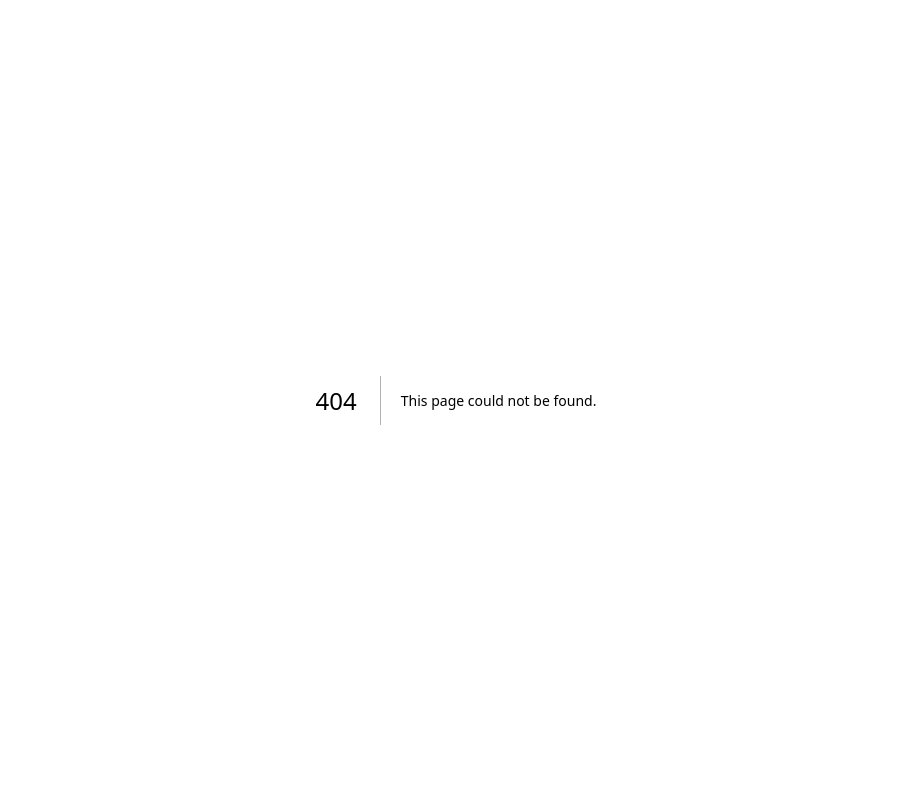
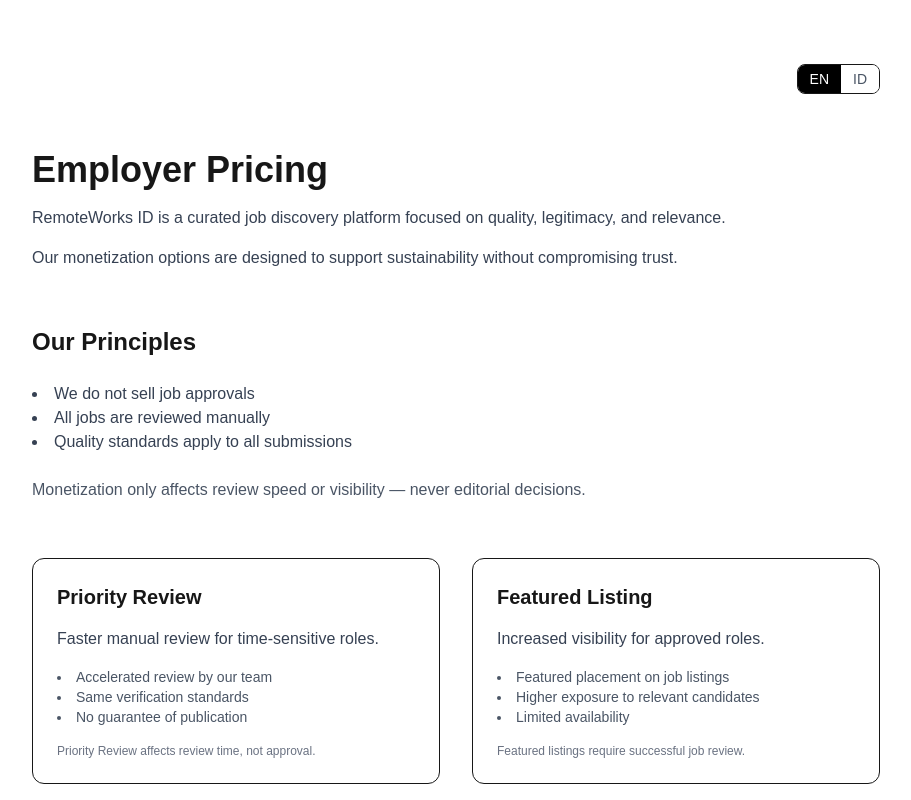
Before and after one commit to megakasmin/remoteworks-id, a Next.js app: page /employers/pricing in a window 1280 px wide. Before the commit this address had no page. Shown: the top 800 px of the page, without its empty margins (184-1095 px from the left). Built offline with nearby package versions, Linux system fonts and the light colour scheme.

Commit message:
Standardize language toggle across employer pages

```diff
--- /dev/null
+++ b/app/employers/pricing/PricingClient.tsx
@@ -0,0 +1,171 @@
+"use client";
+
+import { useState } from "react";
+import Link from "next/link";
+import LanguageToggle from "@/components/LanguageToggle";
+
+type Language = "en" | "id";
+
+export default function PricingClient() {
+  const [lang, setLang] = useState<Language>("en");
+
+  return (
+    <section className="space-y-14">
+      {/* Language Toggle */}
+<div className="flex justify-end">
+  <LanguageToggle language={lang} onChange={setLang} />
+</div>
+
+
+      {/* CONTENT */}
+      {lang === "en" ? (
+        <>
+          <header className="space-y-4">
+            <h1 className="text-4xl font-bold">Employer Pricing</h1>
+            <p className="text-gray-700">
+              RemoteWorks ID is a curated job discovery platform focused on
+              quality, legitimacy, and relevance.
+            </p>
+            <p className="text-gray-700">
+              Our monetization options are designed to support sustainability
+              without compromising trust.
+            </p>
+          </header>
+
+          <section className="space-y-6">
+            <h2 className="text-2xl font-semibold">Our Principles</h2>
+            <ul className="list-disc list-inside text-gray-700">
+              <li>We do not sell job approvals</li>
+              <li>All jobs are reviewed manually</li>
+              <li>Quality standards apply to all submissions</li>
+            </ul>
+            <p className="text-gray-600">
+              Monetization only affects review speed or visibility — never
+              editorial decisions.
+            </p>
+          </section>
+
+          <section className="grid md:grid-cols-2 gap-8">
+            {/* Priority Review */}
+            <div className="border rounded-xl p-6 space-y-4">
+              <h3 className="text-xl font-semibold">Priority Review</h3>
+              <p className="text-gray-700">
+                Faster manual review for time-sensitive roles.
+              </p>
+              <ul className="list-disc list-inside text-sm text-gray-600">
+                <li>Accelerated review by our team</li>
+                <li>Same verification standards</li>
+                <li>No guarantee of publication</li>
+              </ul>
+              <p className="text-xs text-gray-500">
+                Priority Review affects review time, not approval.
+              </p>
+            </div>
+
+            {/* Featured Listing */}
+            <div className="border rounded-xl p-6 space-y-4">
+              <h3 className="text-xl font-semibold">Featured Listing</h3>
+              <p className="text-gray-700">
+                Increased visibility for approved roles.
+              </p>
+              <ul className="list-disc list-inside text-sm text-gray-600">
+                <li>Featured placement on job listings</li>
+                <li>Higher exposure to relevant candidates</li>
+                <li>Limited availability</li>
+              </ul>
+              <p className="text-xs text-gray-500">
+                Featured listings require successful job review.
+              </p>
+            </div>
+          </section>
+
+          <section className="border-t pt-8 space-y-4">
+            <p className="text-gray-600">
+              RemoteWorks ID maintains a strict separation between monetization
+              and job approval decisions.
+            </p>
+
+            <Link
+              href="/employers/submit-job"
+              className="inline-block font-medium underline"
+            >
+              Submit a Job →
+            </Link>
+          </section>
+        </>
+      ) : (
+        <>
+          <header className="space-y-4">
+            <h1 className="text-4xl font-bold">Harga untuk Perusahaan</h1>
+            <p className="text-gray-700">
+              RemoteWorks ID adalah platform lowongan kerja terkurasi yang
+              mengutamakan kualitas, keabsahan, dan relevansi.
+            </p>
+            <p className="text-gray-700">
+              Opsi monetisasi kami dirancang untuk mendukung keberlanjutan tanpa
+              mengorbankan kepercayaan.
+            </p>
+          </header>
+
+          <section className="space-y-6">
+            <h2 className="text-2xl font-semibold">Prinsip Kami</h2>
+            <ul className="list-disc list-inside text-gray-700">
+              <li>Kami tidak menjual persetujuan lowongan</li>
+              <li>Semua lowongan ditinjau secara manual</li>
+              <li>Standar kualitas berlaku untuk semua</li>
+            </ul>
+            <p className="text-gray-600">
+              Monetisasi hanya mempengaruhi kecepatan review atau visibilitas.
+            </p>
+          </section>
+
+          <section className="grid md:grid-cols-2 gap-8">
+            <div className="border rounded-xl p-6 space-y-4">
+              <h3 className="text-xl font-semibold">Priority Review</h3>
+              <p className="text-gray-700">
+                Review lebih cepat untuk kebutuhan rekrutmen mendesak.
+              </p>
+              <ul className="list-disc list-inside text-sm text-gray-600">
+                <li>Proses review manual dipercepat</li>
+                <li>Tetap melalui standar verifikasi</li>
+                <li>Tidak menjamin publikasi</li>
+              </ul>
+              <p className="text-xs text-gray-500">
+                Priority Review hanya mempengaruhi waktu review.
+              </p>
+            </div>
+
+            <div className="border rounded-xl p-6 space-y-4">
+              <h3 className="text-xl font-semibold">Featured Listing</h3>
+              <p className="text-gray-700">
+                Visibilitas lebih tinggi untuk lowongan terpilih.
+              </p>
+              <ul className="list-disc list-inside text-sm text-gray-600">
+                <li>Penempatan khusus di halaman lowongan</li>
+                <li>Lebih mudah ditemukan kandidat relevan</li>
+                <li>Slot terbatas</li>
+              </ul>
+              <p className="text-xs text-gray-500">
+                Hanya tersedia untuk lowongan yang lolos review.
+              </p>
+            </div>
+          </section>
+
+          <section className="border-t pt-8 space-y-4">
+            <p className="text-gray-600">
+              RemoteWorks ID memisahkan secara tegas antara monetisasi dan
+              keputusan publikasi lowongan.
+            </p>
+
+            <Link
+              href="/employers/submit-job"
+              className="inline-block font-medium underline"
+            >
+              Kirim Lowongan →
+            </Link>
+          </section>
+        </>
+      )}
+    </section>
+  );
+}
--- /dev/null
+++ b/app/employers/pricing/page.tsx
@@ -0,0 +1,16 @@
+import type { Metadata } from "next";
+import PricingClient from "./PricingClient";
+
+export const metadata: Metadata = {
+  title: "Employer Pricing — RemoteWorks ID",
+  description:
+    "Transparent and ethical monetization options for employers on RemoteWorks ID.",
+};
+
+export default function PricingPage() {
+  return (
+    <main className="max-w-4xl mx-auto px-6 py-16">
+      <PricingClient />
+    </main>
+  );
+}
--- a/app/employers/submit-job/SubmitJobClient.tsx
+++ b/app/employers/submit-job/SubmitJobClient.tsx
@@ -3,6 +3,7 @@
 import { useState } from "react";
 import { useRouter } from "next/navigation";
 import Button from "@/components/ui/Button";
+import LanguageToggle from "@/components/LanguageToggle";
 
 type Language = "en" | "id";
 
@@ -20,23 +21,8 @@
   return (
     <section className="space-y-12">
       {/* Language Toggle */}
-      <div className="flex justify-end gap-2">
-        <button
-          onClick={() => setLang("en")}
-          className={`text-sm ${
-            lang === "en" ? "font-semibold underline" : "text-gray-400"
-          }`}
-        >
-          EN
-        </button>
-        <button
-          onClick={() => setLang("id")}
-          className={`text-sm ${
-            lang === "id" ? "font-semibold underline" : "text-gray-400"
-          }`}
-        >
-          ID
-        </button>
+<div className="flex justify-end">
+  <LanguageToggle language={lang} onChange={setLang} />
 </div>
 
       {/* COPY */}
@@ -141,10 +127,12 @@
         <Button type="submit">Submit for Review</Button>
       </form>
 
-      {/* Monetization Section */}
+{/* Optional Visibility & Review Options */}
 <section className="mt-16 border-t pt-10 space-y-8">
   <h2 className="text-2xl font-semibold">
-    Optional Visibility & Review Options
+    {lang === "en"
+      ? "Optional Visibility & Review Options"
+      : "Opsi Tambahan Visibilitas & Review"}
   </h2>
 
   {/* Priority Review */}
@@ -152,18 +140,33 @@
     <h3 className="text-lg font-semibold">Priority Review</h3>
 
     <p className="text-gray-700">
-      For employers who need faster review turnaround.
+      {lang === "en"
+        ? "For employers who need faster review turnaround."
+        : "Untuk perusahaan yang membutuhkan proses review lebih cepat."}
     </p>
 
     <ul className="list-disc list-inside text-sm text-gray-600">
+      {lang === "en" ? (
+        <>
           <li>Faster manual review by our team</li>
           <li>Same quality and verification standards</li>
           <li>No guarantee of publication</li>
           <li>Ideal for time-sensitive roles</li>
+        </>
+      ) : (
+        <>
+          <li>Review manual lebih cepat oleh tim kami</li>
+          <li>Tetap melalui standar kualitas dan verifikasi</li>
+          <li>Tidak menjamin publikasi</li>
+          <li>Cocok untuk lowongan yang bersifat mendesak</li>
+        </>
+      )}
     </ul>
 
     <p className="text-xs text-gray-500">
-      Priority Review affects review speed, not editorial decisions.
+      {lang === "en"
+        ? "Priority Review affects review speed, not editorial decisions."
+        : "Priority Review hanya mempengaruhi kecepatan review, bukan keputusan publikasi."}
     </p>
   </div>
 
@@ -172,28 +175,44 @@
     <h3 className="text-lg font-semibold">Featured Listing</h3>
 
     <p className="text-gray-700">
-      Highlight your job to increase visibility.
+      {lang === "en"
+        ? "Highlight your job to increase visibility."
+        : "Tingkatkan visibilitas lowongan Anda."}
     </p>
 
     <ul className="list-disc list-inside text-sm text-gray-600">
+      {lang === "en" ? (
+        <>
           <li>Featured placement on job listings</li>
           <li>Higher visibility to relevant candidates</li>
           <li>Available only for approved jobs</li>
           <li>Limited availability</li>
+        </>
+      ) : (
+        <>
+          <li>Penempatan khusus di halaman lowongan</li>
+          <li>Lebih mudah ditemukan kandidat relevan</li>
+          <li>Hanya tersedia untuk lowongan yang lolos review</li>
+          <li>Slot terbatas</li>
+        </>
+      )}
     </ul>
 
     <p className="text-xs text-gray-500">
-      Featured listings must meet all verification standards.
+      {lang === "en"
+        ? "Featured listings must meet all verification standards."
+        : "Featured Listing tetap harus memenuhi seluruh standar verifikasi."}
     </p>
   </div>
 
   {/* Trust Disclaimer */}
   <div className="bg-gray-50 border rounded-xl p-4 text-sm text-gray-600">
-    RemoteWorks ID does not sell job approvals. All submissions are reviewed
-    manually. Monetization options apply only to review speed or listing
-    visibility.
+    {lang === "en"
+      ? "RemoteWorks ID does not sell job approvals. All submissions are reviewed manually. Monetization options apply only to review speed or listing visibility."
+      : "RemoteWorks ID tidak menjual persetujuan lowongan. Semua lowongan ditinjau secara manual. Opsi monetisasi hanya mempengaruhi kecepatan review atau visibilitas lowongan."}
   </div>
 </section>
+
 
     </section>
   );
--- a/components/LanguageToggle.tsx
+++ b/components/LanguageToggle.tsx
@@ -10,23 +10,23 @@
   onChange: (lang: Language) => void;
 }) {
   return (
-    <div className="flex gap-2 text-sm">
+    <div className="flex rounded-lg border overflow-hidden">
       <button
         onClick={() => onChange("en")}
-        className={`px-3 py-1 rounded ${
+        className={`px-3 py-1 text-sm ${
           language === "en"
             ? "bg-black text-white"
-            : "bg-gray-100 text-gray-600"
+            : "bg-white text-gray-600"
         }`}
       >
         EN
       </button>
       <button
         onClick={() => onChange("id")}
-        className={`px-3 py-1 rounded ${
+        className={`px-3 py-1 text-sm ${
           language === "id"
             ? "bg-black text-white"
-            : "bg-gray-100 text-gray-600"
+            : "bg-white text-gray-600"
         }`}
       >
         ID
```
Lines whose indentation alone changed are shown as unchanged.
